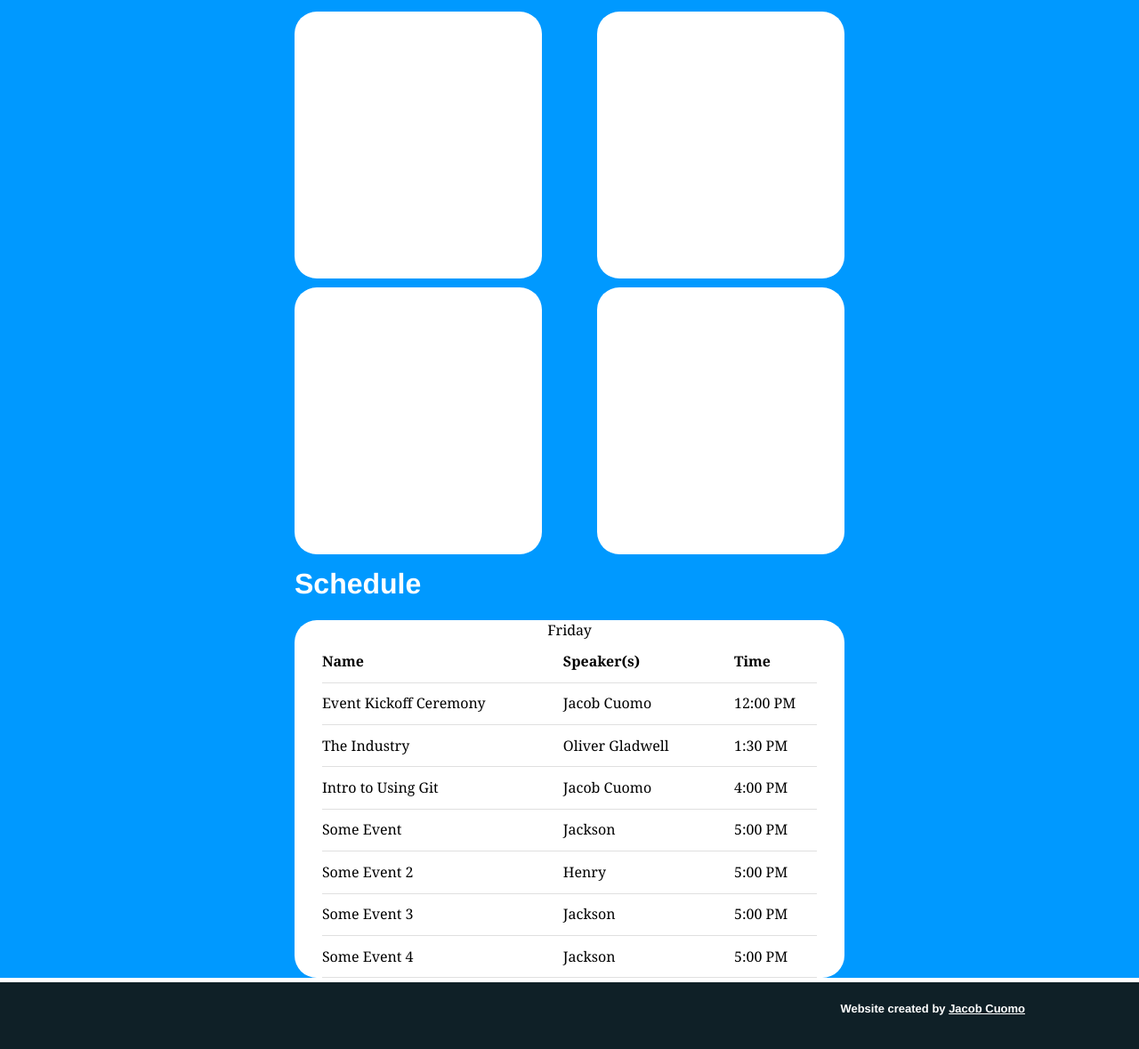
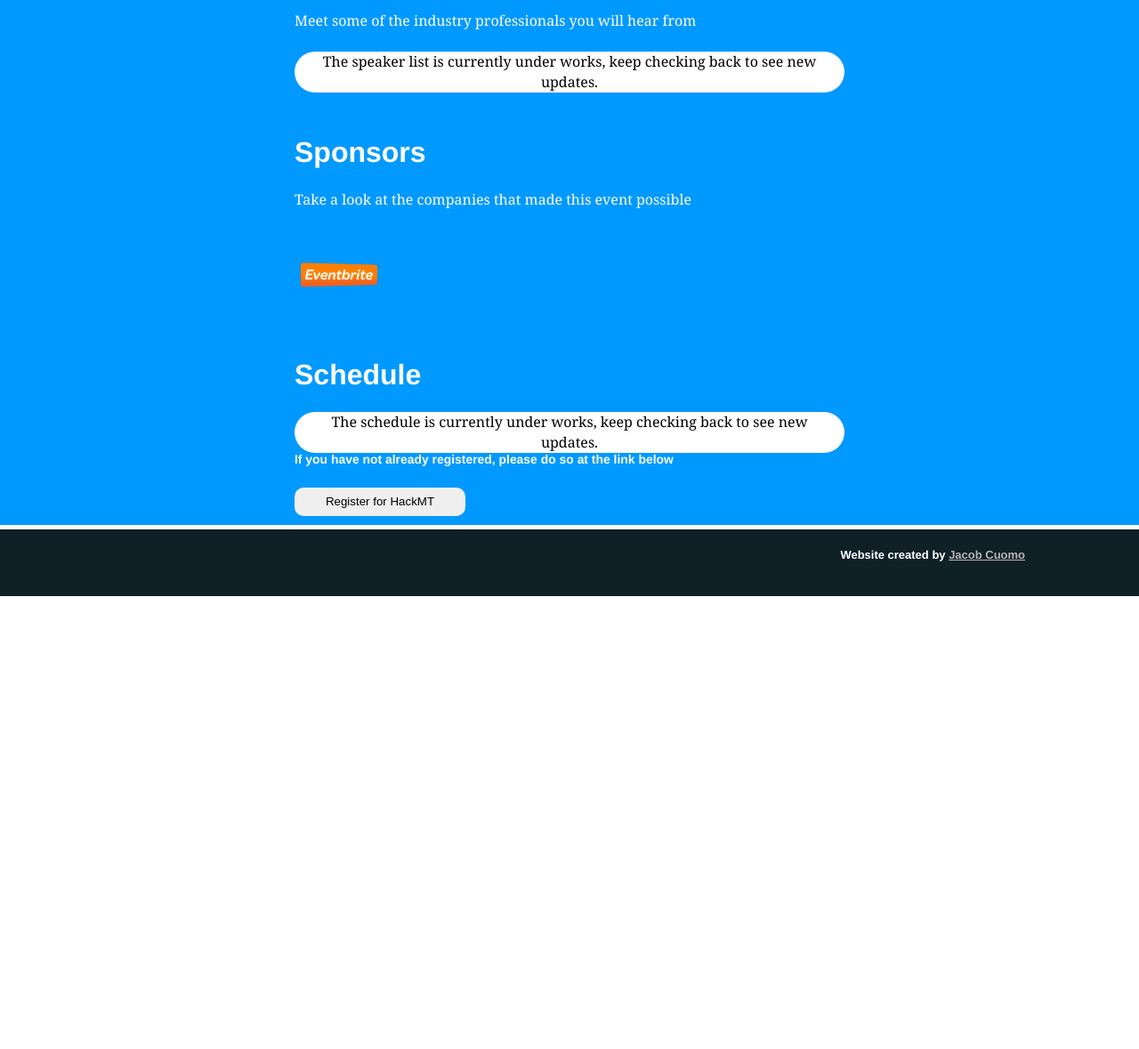
Before and after one commit to bobcat4848/hackmt.org, a Gatsby site: page / in a window 1280 px wide. Shown: the part 962-2141 px from the top of the page at 89% size. After the commit the page ends 1632 px from the top, so only its background shows below. Built offline with nearby package versions, Linux system fonts and the light colour scheme; Gatsby itself is replaced by a stand-in of ours.

Commit message:
Updated Tables and added Sponsors

```diff
--- a/gatsby-config.js
+++ b/gatsby-config.js
@@ -7,8 +7,19 @@
 module.exports = {
   siteMetadata: {
     title: `HackMT`,
+    description: `The official website for the annual HackMT`,
   },
-  plugins: [`gatsby-plugin-sass`,
+  plugins: [
+    `gatsby-plugin-sass`,
+    `gatsby-transformer-sharp`,
+    `gatsby-plugin-sharp`,
+    {
+      resolve: `gatsby-source-filesystem`,
+      options: {
+        name: `images`,
+        path: `${__dirname}/src/images`
+      }
+    },
     {
       resolve: `gatsby-plugin-typography`,
       options: {
--- a/package.json
+++ b/package.json
@@ -19,6 +19,7 @@
     "gatsby-plugin-sass": "^2.3.13",
     "gatsby-plugin-sharp": "^2.6.38",
     "gatsby-plugin-typography": "^2.5.11",
+    "gatsby-source-filesystem": "^2.3.32",
     "gatsby-transformer-sharp": "^2.5.16",
     "node-sass": "^4.14.1",
     "react": "^16.12.0",
--- a/src/components/layout.js
+++ b/src/components/layout.js
@@ -16,8 +16,8 @@ export default function Layout({ children }) {
           <img alt="" style={{ display: `inline` }}src="https://i.imgur.com/8XXjiOB.png"></img>
         <ul style={{ listStyle: `none`, float: `center` }}>
           <ListLink to="#speakers">Speakers</ListLink>
+          <ListLink to="#sponsors">Sponsors</ListLink>
           <ListLink to="#schedule">Schedule</ListLink>
-          <ListLink to="#sponsors">Sponsors</ListLink>
         </ul>
       </header>
       {children}
--- /dev/null
+++ b/src/components/register.js
@@ -0,0 +1,11 @@
+import React from "react"
+
+export default function RegisterButton() {
+  return (
+    <div class="register">
+      <a href="https://www.eventbrite.com/" target="_blank" rel="noopener noreferrer">
+        <button>Register for HackMT</button>
+      </a>
+    </div>
+  )
+}
--- a/src/components/speakers.js
+++ b/src/components/speakers.js
@@ -1,29 +1,27 @@
 import React from "react"
-import "../styles/scss/midlayout.scss"
-
 
 export default function Speakers() {
   return (
     <div class="flex">
       <div class="speaker">
         <img alt="" src=""></img>
-        <h3>Lorem Ipsum Name</h3>
-        <h4>Microsoft</h4>
+        <h3>Name One</h3>
+        <h4>Company One</h4>
       </div>
       <div class="speaker">
         <img alt="" src=""></img>
-        <h3>Lorem Ipsum Name</h3>
-        <h4>Google Stadia</h4>
+        <h3>Name Two</h3>
+        <h4>Company Two</h4>
       </div>
       <div class="speaker">
         <img alt="" src=""></img>
-        <h3>Lorem Ipsum Name</h3>
-        <h4>JP Morgan</h4>
+        <h3>Name Three</h3>
+        <h4>Company Three</h4>
       </div>
       <div class="speaker">
         <img alt="" src=""></img>
-        <h3>Lorem Ipsum Name</h3>
-        <h4>Netflix</h4>
+        <h3>Name Four</h3>
+        <h4>Company Four</h4>
       </div>
     </div>
   )
--- /dev/null
+++ b/src/components/sponsors.js
@@ -0,0 +1,13 @@
+import React from "react"
+import eventbrite from '../images/eventbrite.png'; // Tell Webpack this JS file uses this image
+
+
+export default function Sponsors() {
+  return (
+    <div class="flexS">
+      <div class="sponsor">
+        <img alt="" src={eventbrite}></img>
+      </div>
+    </div>
+  )
+}
--- a/src/pages/index.js
+++ b/src/pages/index.js
@@ -3,6 +3,8 @@ import Footer from "../components/footer";
 import Layout from "../components/layout"
 import MidLayout from "../components/midlayout"
 import Speakers from "../components/speakers";
+import Sponsors from "../components/sponsors";
+import RegisterButton from "../components/register";
 import "../styles/scss/default.scss"
 
 export default function Home() {
@@ -11,9 +13,9 @@ export default function Home() {
       <Layout>
         <h1 style={{color: 'white'}}>Welcome to HackMT's Website</h1>
 
-        <p>
-          Join us Janurary 22nd-24th and create awesome projects with industry professionals from companies such as x, y, and z.
-        </p>
+        <p>Join us Janurary 22nd-24th and create awesome projects with industry professionals.</p>
+
+        <RegisterButton/>
       </Layout>
 
       <div>
@@ -24,57 +26,26 @@ export default function Home() {
         <MidLayout>
           <h1 id="speakers">Speakers</h1>
           <p>Meet some of the industry professionals you will hear from</p>
+          <div id="roundMe" style={{marginBottom: '50px'}}>
+            <table>
+              <caption>The speaker list is currently under works, keep checking back to see new updates.</caption>
+            </table>
+          </div>
 
-          <Speakers></Speakers>
-
+          <h1 id="sponsors">Sponsors</h1>
+          <p>Take a look at the companies that made this event possible</p>
+          <Sponsors/>
 
           <h1 id="schedule">Schedule</h1>
 
           <div id="roundMe">
             <table>
-            <caption>Friday</caption>
-              <tr>
-                <th>Name</th>
-                <th>Speaker(s)</th>
-                <th>Time</th>
-              </tr>
-              <tr>
-                <td>Event Kickoff Ceremony</td>
-                <td>Jacob Cuomo</td>
-                <td>12:00 PM</td>
-              </tr>
-              <tr>
-                <td>The Industry</td>
-                <td>Oliver Gladwell</td>
-                <td>1:30 PM</td>
-              </tr>
-              <tr>
-                <td>Intro to Using Git</td>
-                <td>Jacob Cuomo</td>
-                <td>4:00 PM</td>
-              </tr>
-              <tr>
-                <td>Some Event</td>
-                <td>Jackson</td>
-                <td>5:00 PM</td>
-              </tr>
-              <tr>
-                <td>Some Event 2</td>
-                <td>Henry</td>
-                <td>5:00 PM</td>
-              </tr>
-              <tr>
-                <td>Some Event 3</td>
-                <td>Jackson</td>
-                <td>5:00 PM</td>
-              </tr>
-              <tr>
-                <td>Some Event 4</td>
-                <td>Jackson</td>
-                <td>5:00 PM</td>
-              </tr>
+              <caption>The schedule is currently under works, keep checking back to see new updates.</caption>
             </table>
           </div>
+
+          <h5>If you have not already registered, please do so at the link below</h5>
+          <RegisterButton/>
 
         </MidLayout>
       </div>
--- a/src/styles/scss/default.scss
+++ b/src/styles/scss/default.scss
@@ -4,6 +4,21 @@ html, body {
   background: linear-gradient(to right, #2C5364, #203A43, #0F2027); /* W3C, IE 10+/ Edge, Firefox 16+, Chrome 26+, Opera 12+, Safari 7+ */
   color: white;
   overflow-x: hidden;
+}
+
+button {
+  width: 12rem;
+  height: 2rem;
+  border-radius: 10px;
+  outline: 0;
+  border: none;
+
+  &:hover {
+    background-color: rgb(219, 219, 219);
+  }
+  &:focus {
+    outline: 0;
+  }
 }
 
 table {
@@ -30,12 +45,26 @@ svg {
   margin-bottom: 1rem;
   justify-content: space-between;
 
+  h3, h4 {
+    margin: 0;
+  }
   .speaker {
     width: 45%;
-    height: 300px;
+    height: 200px;
     background-color: white;
     text-align: center;
     margin-top: 10px;
     border-radius: 25px;
   }
 }
+
+.flexS {
+  display: flex;
+  flex-flow: row wrap;
+  margin-bottom: 1rem;
+  justify-content: space-between;
+
+  img {
+    width: 25%;
+  }
+}
--- a/src/styles/scss/footer.scss
+++ b/src/styles/scss/footer.scss
@@ -17,7 +17,7 @@
   }
 
   a {
-    color: white;
+    color: rgb(184, 180, 180);
     text-shadow: none;
     background-image: none;
     display:inline-block;
--- a/src/styles/scss/midlayout.scss
+++ b/src/styles/scss/midlayout.scss
@@ -6,6 +6,7 @@
   width: 100%;
   height: 100%;
   margin-top: -10px;
+  padding-bottom: 10px;
   h1 {
     margin-top: 0rem;
     padding-top: 0rem;
```
Also changed, not shown: src/utils/images.js (added, +37 -0 lines), src/images/eventbrite.png (added), 1 other file.
